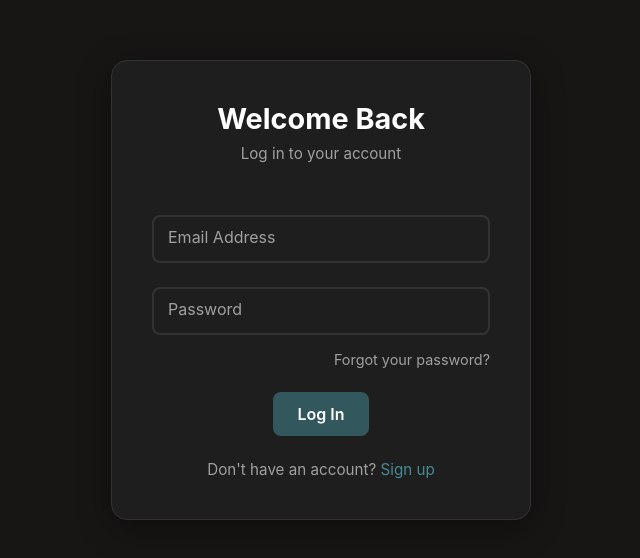
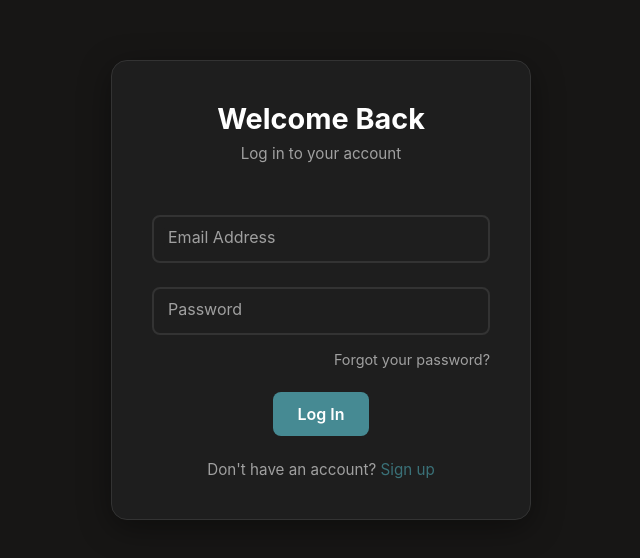
Before and after one commit to aryanpatel287/peplexity-clone, a React (Vite) app in the folder client/: page /login in a window 1280 px wide. Shown: the part 110-668 px from the top of the page, without its empty margins (319-959 px from the left). Built offline with nearby package versions, Linux system fonts and the light colour scheme; no server answers.

Commit message:
Global text selection styles added , Changes primary and primary hover colors

```diff
--- a/client/src/app/index.scss
+++ b/client/src/app/index.scss
@@ -28,7 +28,11 @@ a {
     }
 }
 
-// Global scrollbar — themed to match the dark UI
+::selection {
+    background-color: #1d2323;
+    color: var(--primary-hover);
+}
+
 ::-webkit-scrollbar {
     width: 6px;
     height: 6px;
--- a/client/src/features/shared/styles/_variables.scss
+++ b/client/src/features/shared/styles/_variables.scss
@@ -1,6 +1,6 @@
 :root {
-    --primary: #32575c;
-    --primary-hover: #468a93;
+    --primary: #468a93;
+    --primary-hover: #3a7178;
 
     --bg-dark: #171615;
     --bg-sidebar: #1e1d1b;
```
